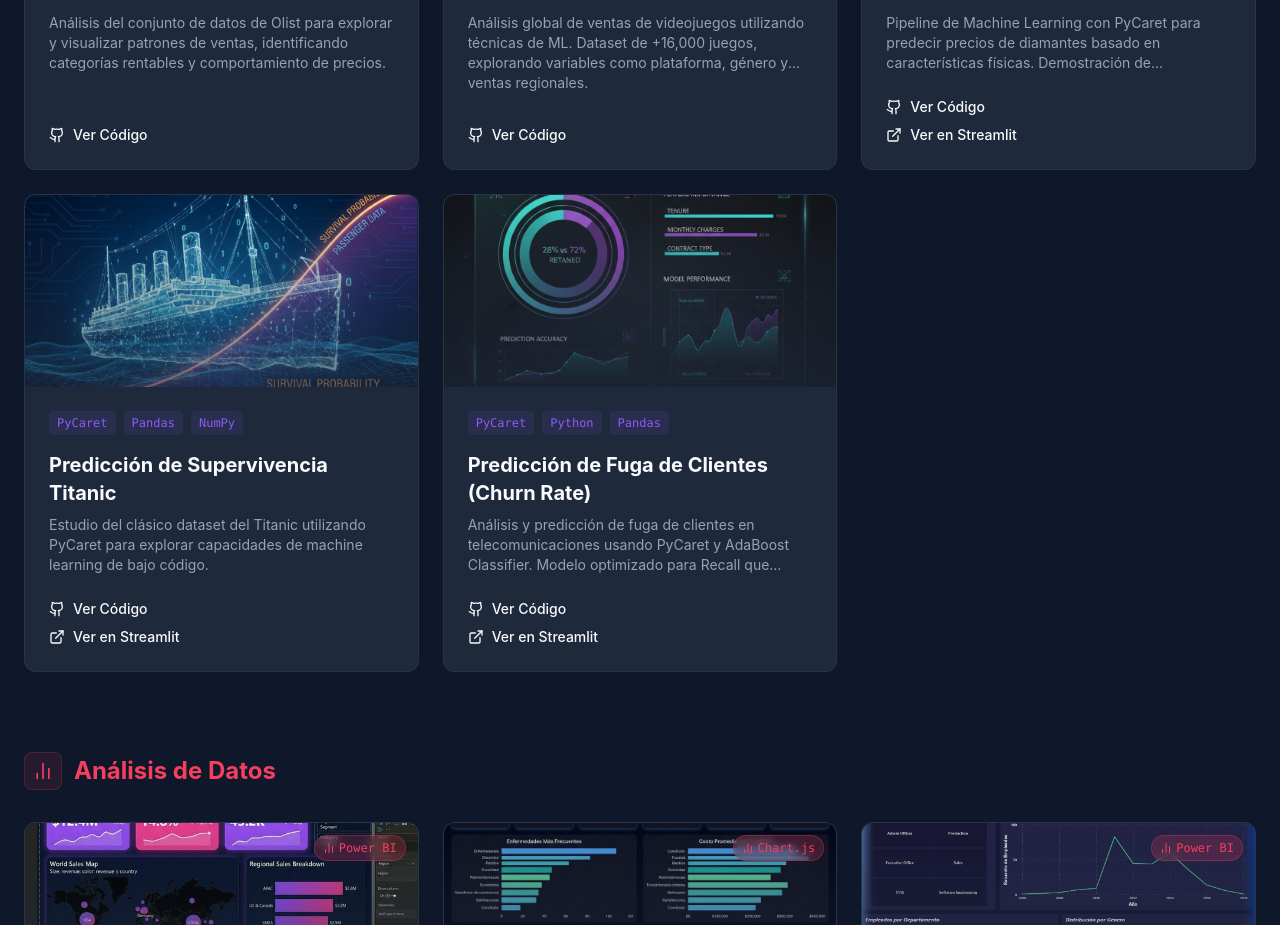
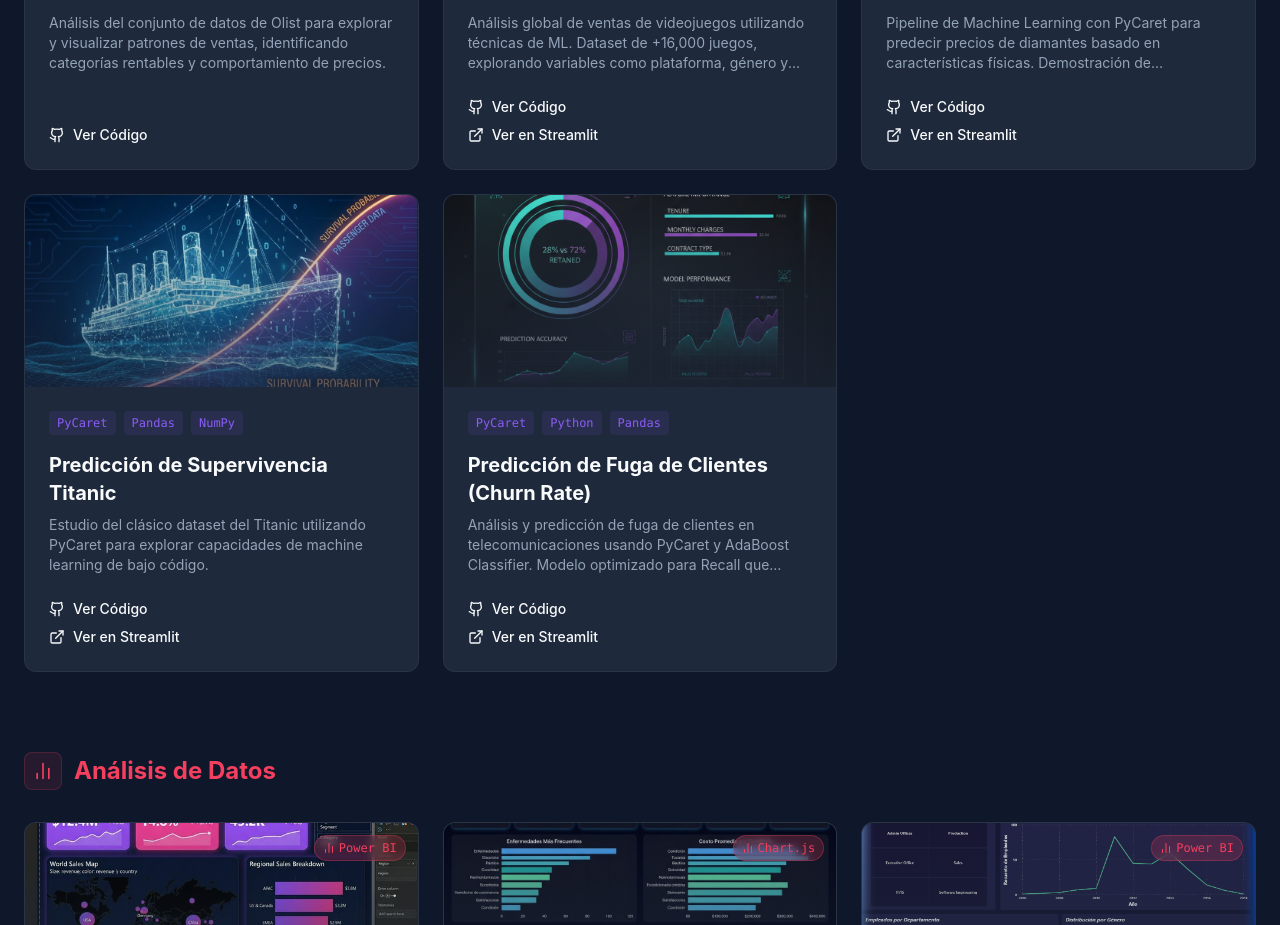
Before and after one commit to Dandlrt09/Portafolio_Personal, a React (Vite) app: page / in a window 1280 px wide. Shown: the part 1840-2765 px from the top of the page. Built offline with nearby package versions, Linux system fonts and the light colour scheme.

Commit message:
feat: add Video Games Analysis Streamlit link to portfolio

```diff
--- a/src/data/projects.js
+++ b/src/data/projects.js
@@ -33,6 +33,7 @@ export const projects = [
         tech: ["Python", "Pandas", "Seaborn", "Scikit-learn"],
         image: gamesImg,
         link: "https://github.com/Dandlrt09/DataScience_Proyects/blob/main/Proyecto%202/Main.ipynb",
+        streamlit: "https://videogames-analysis.streamlit.app",
         stars: 2,
         topics: ["Machine Learning", "Gaming"]
     },
```
